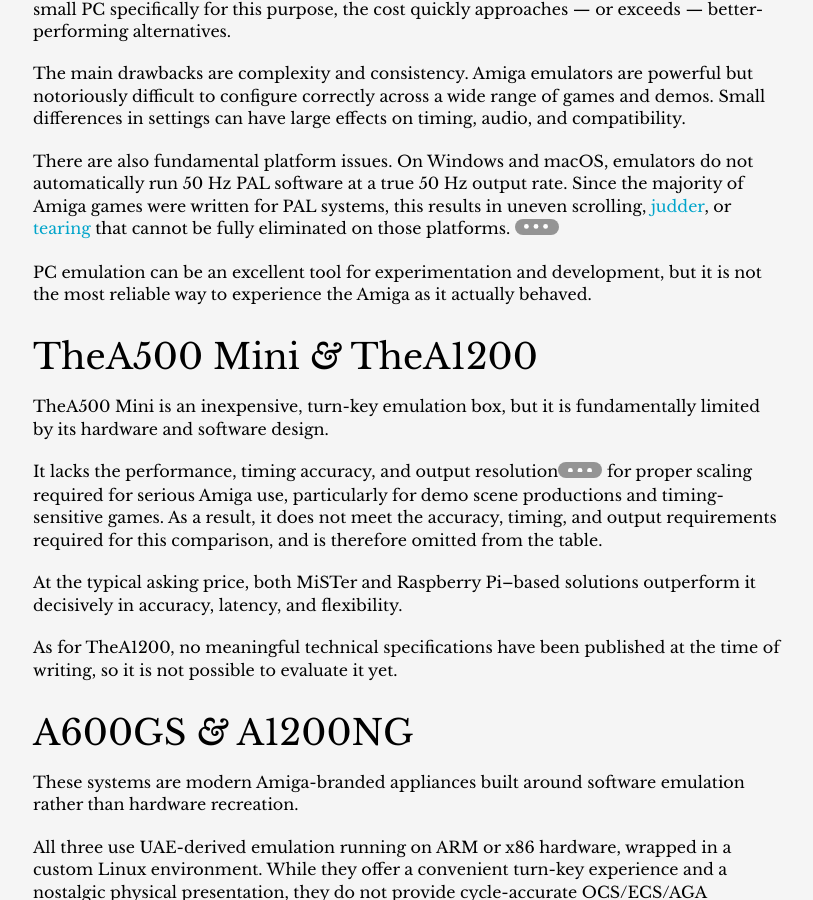
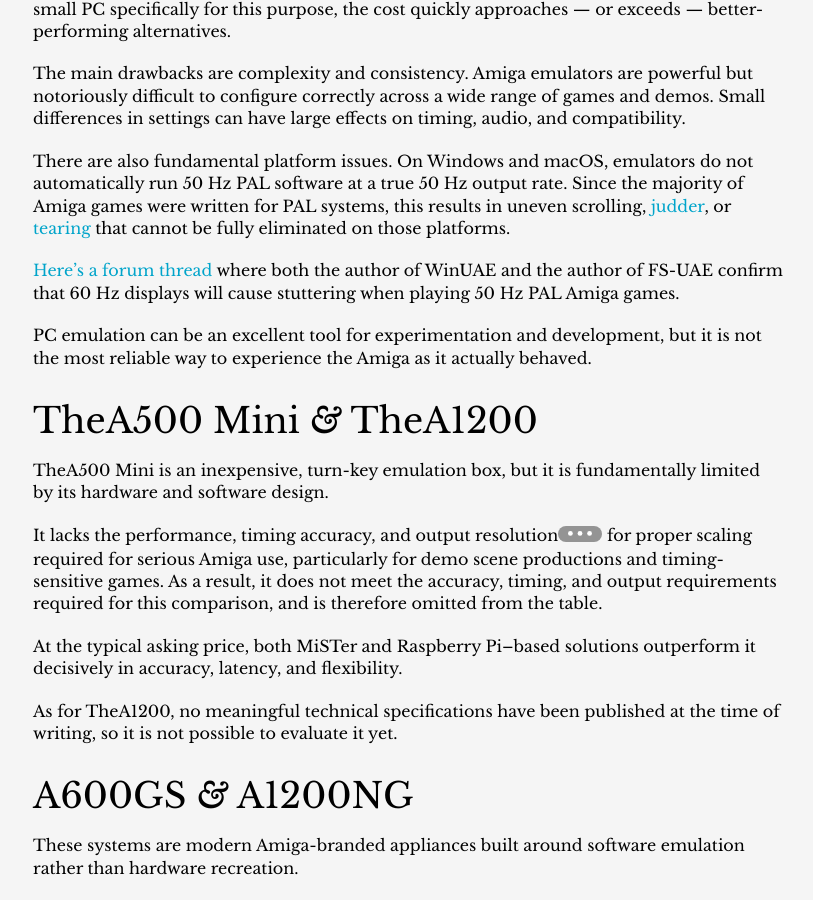
Before and after one commit to amigavision/amigavision.github.io, a Jekyll site: the page built from best.md, in a window 1280 px wide and 900 px high, scrolled down 612 px. Shown: the whole window, without its empty margins (232-1045 px from the left). Built offline with Jekyll 4.4.1, drawn with Linux system fonts in a browser that asks for light colours; some of the changed lines change nothing that is shown.

Commit message:
Place the note inline instead

```diff
--- a/best.md
+++ b/best.md
@@ -15,7 +15,9 @@
 
 The main drawbacks are complexity and consistency. Amiga emulators are powerful but notoriously difficult to configure correctly across a wide range of games and demos. Small differences in settings can have large effects on timing, audio, and compatibility.
 
-There are also fundamental platform issues. On Windows and macOS, emulators do not automatically run 50 Hz PAL software at a true 50 Hz output rate. Since the majority of Amiga games were written for PAL systems, this results in uneven scrolling, [judder], or [tearing] that cannot be fully eliminated on those platforms. [^10]
+There are also fundamental platform issues. On Windows and macOS, emulators do not automatically run 50 Hz PAL software at a true 50 Hz output rate. Since the majority of Amiga games were written for PAL systems, this results in uneven scrolling, [judder], or [tearing] that cannot be fully eliminated on those platforms.
+
+[Here’s a forum thread](https://eab.abime.net/showthread.php/showthread.php?t=67729) where both the author of WinUAE and the author of FS-UAE confirm that 60 Hz displays will cause stuttering when playing 50 Hz PAL Amiga games.
 
 PC emulation can be an excellent tool for experimentation and development, but it is not the most reliable way to experience the Amiga as it actually behaved.
 
@@ -23,7 +25,7 @@
 
 TheA500 Mini is an inexpensive, turn-key emulation box, but it is fundamentally limited by its hardware and software design.
 
-It lacks the performance, timing accuracy, and output resolution[^11] for proper scaling required for serious Amiga use, particularly for demo scene productions and timing-sensitive games. As a result, it does not meet the accuracy, timing, and output requirements required for this comparison, and is therefore omitted from the table.
+It lacks the performance, timing accuracy, and output resolution[^10] for proper scaling required for serious Amiga use, particularly for demo scene productions and timing-sensitive games. As a result, it does not meet the accuracy, timing, and output requirements required for this comparison, and is therefore omitted from the table.
 
 At the typical asking price, both MiSTer and Raspberry Pi–based solutions outperform it decisively in accuracy, latency, and flexibility.
 
@@ -187,9 +189,7 @@
 
 [^9]: MiSTer Pi board is $125 including case and 64GB SD card. SuperStation is $199 including 64GB SD card and a high-quality injection-molded case, much higher quality than the average affordable Raspberry Pi case.
 
-[^10]: [Here’s a forum thread](https://eab.abime.net/showthread.php/showthread.php?t=67729) where both the author of WinUAE and the author of FS-UAE confirm that 60hz displays will cause stuttering when playing 50hz PAL Amiga games.
-
-[^11]: 1080p is the minimum resolution required for decent integer scaling of Amiga resolutions when the target is a modern 16:9 aspect ratio screen. TheA500 only supports 720p.
+[^10]: 1080p is the minimum resolution required for decent integer scaling of Amiga resolutions when the target is a modern 16:9 aspect ratio screen. TheA500 only supports 720p.
 
 
 <script>
```
